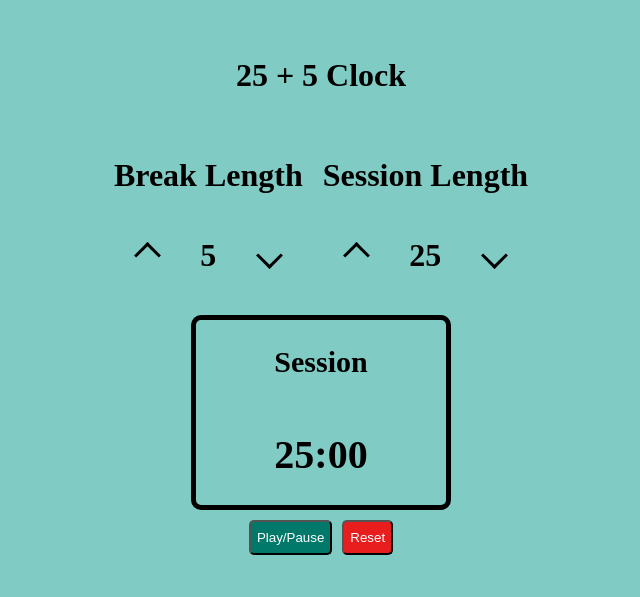
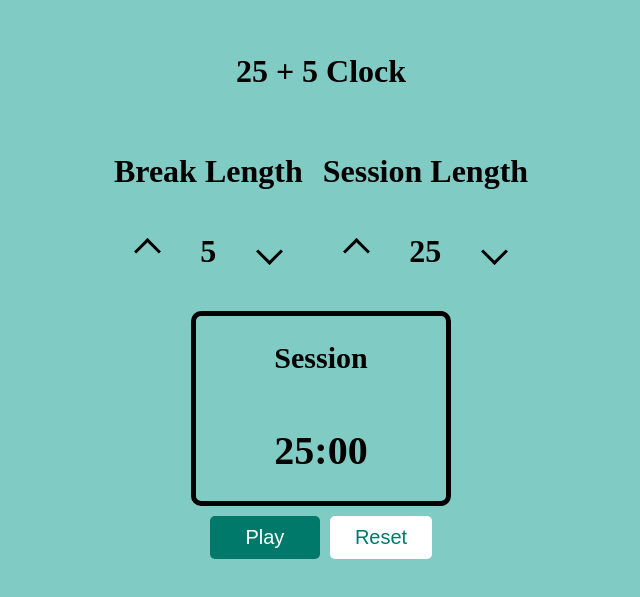
Before and after one commit to terminader7/clock, a React (Create React App) app: page / in a window 1280 px wide. Shown: the part 105-702 px from the top of the page, without its empty margins (319-959 px from the left). Built offline with nearby package versions, Linux system fonts and the light colour scheme.

Commit message:
added functionality to buttons. small styling tweaks

```diff
--- a/package.json
+++ b/package.json
@@ -3,6 +3,9 @@
   "version": "0.1.0",
   "private": true,
   "dependencies": {
+    "@fortawesome/fontawesome-svg-core": "^1.3.0",
+    "@fortawesome/free-regular-svg-icons": "^6.0.0",
+    "@fortawesome/react-fontawesome": "^0.1.17",
     "@testing-library/jest-dom": "^5.16.2",
     "@testing-library/react": "^12.1.3",
     "@testing-library/user-event": "^13.5.0",
--- a/src/components/Clock.js
+++ b/src/components/Clock.js
@@ -41,7 +41,12 @@ export const Clock = () => {
           title={"Session"}
         />
       </ClockTimerDetailsWrapper>
-      <ClockTimerDisplay breakTime={breakTime} sessionTime={sessionTime} />
+      <ClockTimerDisplay
+        setSessionTime={setSessionTime}
+        setBreakTime={setBreakTime}
+        breakTime={breakTime}
+        sessionTime={sessionTime}
+      />
     </ClockContainer>
   );
 };
--- a/src/components/ClockTimerDisplay.js
+++ b/src/components/ClockTimerDisplay.js
@@ -1,10 +1,14 @@
 import React, { useState, useEffect, useRef } from "react";
-import {
-  isPlayingUseEffect,
-  sessionTimeBreakTimeUseEffect,
-} from "../useEffect";
 
 import styled from "styled-components";
+
+import {
+  faPlayCircle,
+  faPauseCircle,
+} from "@fortawesome/free-regular-svg-icons";
+
+import { FontAwesomeIcon } from "@fortawesome/react-fontawesome";
+import { css } from "styled-components";
 
 const DisplayBox = styled.div`
   border: 5px;
@@ -29,31 +33,48 @@ const PausePlayButton = styled.button`
   background-color: #00796b;
   color: white;
   border-radius: 5px;
-  height: 35px;
+  border: none;
+  font-size: 20px;
+  padding: 10px 0px;
+  width: 110px;
 `;
 
 const ResetButton = styled.button`
-  background-color: #e81e1e;
-  color: white;
+  background-color: white;
+  color: #00796b;
   border-radius: 5px;
+  border: none;
+  font-size: 20px;
+  padding: 10px 25px;
 `;
 
-const Timer = styled.h1``;
+const Timer = styled.h1`
+  ${(props) =>
+    props.isSub60 &&
+    css`
+      color: #de4343;
+    `}
+`;
 
 const TimerLabel = styled.h2``;
 
-export const ClockTimerDisplay = ({ breakTime, sessionTime }) => {
+export const ClockTimerDisplay = ({
+  breakTime,
+  sessionTime,
+  setBreakTime,
+  setSessionTime,
+}) => {
   const [currTimerLabel, setCurrTimerLabel] = useState("Session");
   const [currTime, setCurrTime] = useState(sessionTime);
   const [isPlaying, setIsPlaying] = useState(false);
-  const [intervalID, setIntervalId] = useState();
+  const [intervalID, setIntervalID] = useState();
 
   const currTimeRef = useRef();
   currTimeRef.current = currTime;
 
   useEffect(() => {
     if (isPlaying) {
-      setIntervalId(
+      setIntervalID(
         setInterval(() => {
           console.log(currTimeRef.current);
           setCurrTime(currTimeRef.current - 1);
@@ -78,11 +99,19 @@ export const ClockTimerDisplay = ({ breakTime, sessionTime }) => {
       .padStart(2, "0")}`;
   };
 
+  const handleZero = (currTimerLabel) => {
+    if (currTimerLabel === "Session") {
+      setCurrTimerLabel("Break");
+      setCurrTime(breakTime);
+    } else {
+      setCurrTimerLabel("Session");
+      setCurrTime(sessionTime);
+    }
+  };
+
   useEffect(() => {
     if (currTime === 0) {
-      currTimerLabel === "Session"
-        ? setCurrTimerLabel("Break") && setCurrTime(breakTime)
-        : setCurrTimerLabel("Session") && setCurrTime(sessionTime);
+      handleZero(currTimerLabel);
     }
   }, [currTime]);
 
@@ -90,7 +119,9 @@ export const ClockTimerDisplay = ({ breakTime, sessionTime }) => {
     <div>
       <DisplayBox>
         <TimerLabel>{currTimerLabel}</TimerLabel>
-        <Timer>{formatTime(currTimeRef.current)}</Timer>
+        <Timer isSub60={currTimeRef.current < 60}>
+          {formatTime(currTimeRef.current)}
+        </Timer>
       </DisplayBox>
       <ButtonContainer>
         <PausePlayButton
@@ -98,9 +129,19 @@ export const ClockTimerDisplay = ({ breakTime, sessionTime }) => {
             setIsPlaying(!isPlaying); //same as if isPlaying === false then return true vice versa
           }}
         >
-          Play/Pause
+          {isPlaying ? "Pause" : "Play"}
         </PausePlayButton>
-        <ResetButton>Reset</ResetButton>
+        <ResetButton
+          onClick={() => {
+            setIsPlaying(false);
+            setCurrTime(25 * 60);
+            setSessionTime(25 * 60);
+            setBreakTime(5 * 60);
+            setCurrTimerLabel("Session");
+          }}
+        >
+          Reset
+        </ResetButton>
       </ButtonContainer>
     </div>
   );
```
Also changed, not shown: 1 other file (tests, documents, lock files or other folders).
